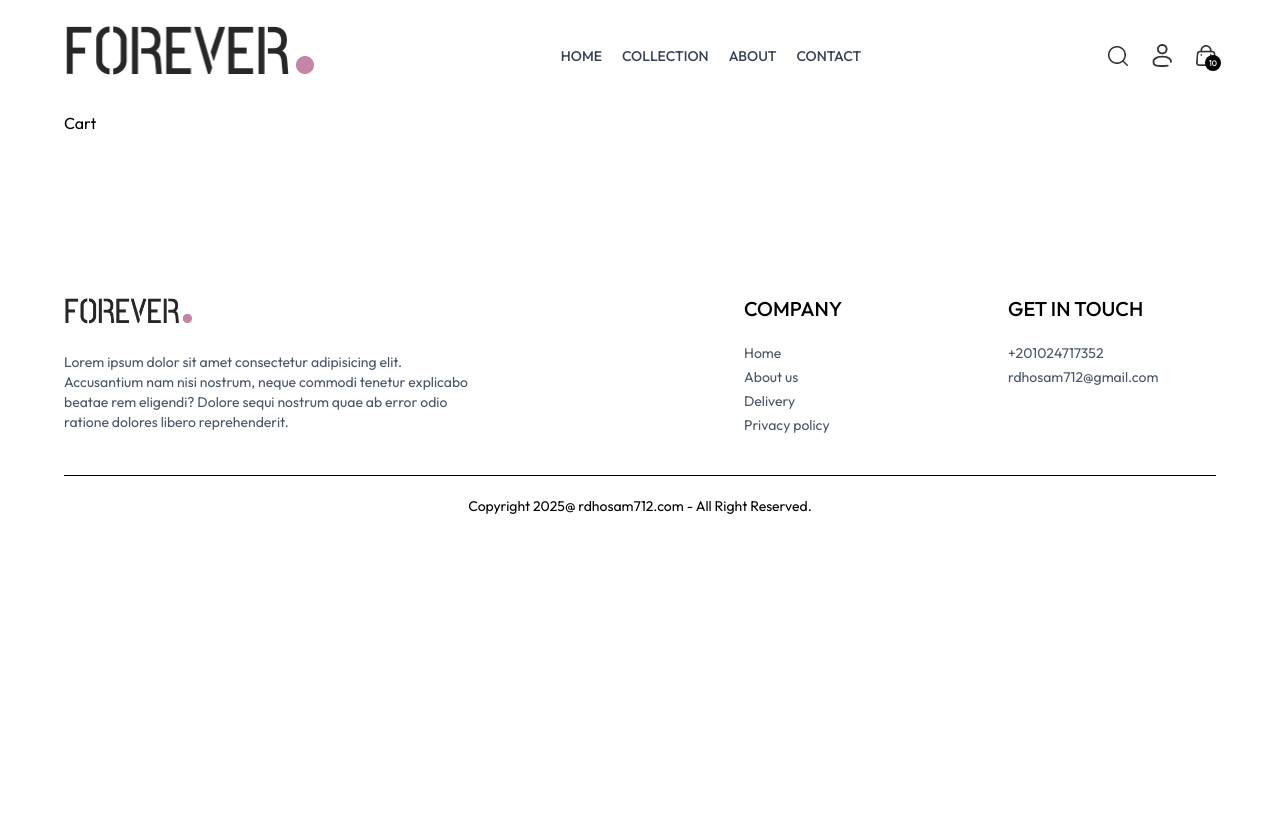
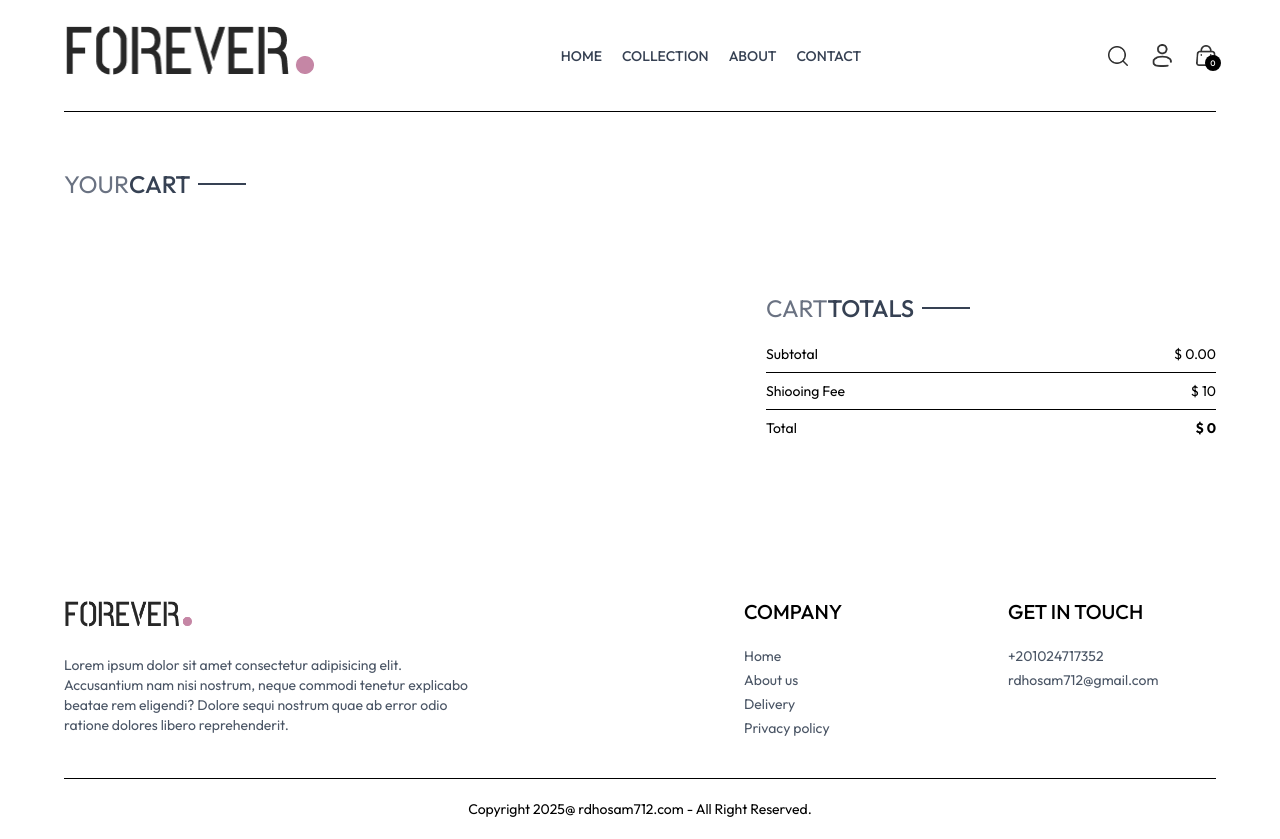
Before and after one commit to Hosamdiv/Educational-platform, a React (Vite) app: page /cart in a window 1280 px wide. Before the commit the page ends 800 px from the top, so only its background shows below. Built offline with nearby package versions, Linux system fonts and the light colour scheme.

Commit message:
updata Shipping

```diff
--- /dev/null
+++ b/src/components/CartTotal.tsx
@@ -0,0 +1,35 @@
+import { useContext } from "react"
+import { ShopContext } from "../context/ShopContext"
+import Title from "./Title"
+
+const CartTotal = () => {
+
+    const { currency, delivery_fee, getCartAmount } = useContext(ShopContext)
+
+    return (
+        <div className="w-full">
+            <div className="text-2xl ">
+                <Title text1="CART" text2="TOTALS" />
+            </div>
+            <div className="flex flex-col gap-2 mt-2 text-sm">
+                <div className="flex justify-between">
+                    <p>Subtotal</p>
+                    <p>{currency} {getCartAmount()}.00</p>
+                </div>
+                <hr />
+                <div className="flex justify-between">
+                    <p>Shiooing Fee</p>
+                    <p>{currency} {delivery_fee}</p>
+                </div>
+                <hr />
+                <div className="flex justify-between ">
+                    <p>Total</p>
+                    <b>{currency} {getCartAmount() === 0 ? 0 : getCartAmount() + delivery_fee}</b>
+                </div>
+            </div>
+
+        </div>
+    )
+}
+
+export default CartTotal
--- a/src/components/Navbar.tsx
+++ b/src/components/Navbar.tsx
@@ -6,7 +6,7 @@ import { ShopContext } from "../context/ShopContext";
 
 const Navbar = () => {
     const [visibole, setVisibole] = useState<boolean>(false);
-    const { setShowSearch } = useContext(ShopContext);
+    const { setShowSearch, getCartCount } = useContext(ShopContext);
 
     return (
         <nav className="flex items-center justify-between py-5 font-medium">
@@ -51,7 +51,7 @@ const Navbar = () => {
                     <p className="absolute right-[-5px] bottom-[-5px] w-4 text-center
                      leading-4 bg-black text-white
                      aspect-square rounded-full text-[8px]">
-                        10
+                        {getCartCount()}
                     </p>
                 </Link>
                 <img src={assets.menu_icon}
--- a/src/context/ShopContext.tsx
+++ b/src/context/ShopContext.tsx
@@ -12,6 +12,11 @@ export interface ShopContextType {
   showSearch: boolean;
   setShowSearch: React.Dispatch<React.SetStateAction<boolean>>;
   addToCart: (itemId: string, size: string) => void;
+  getCartCount: () => number;
+  cartItems: CartItem;
+  updateQuantity: (itemId: string, size: string, quantity: number) => void;
+  getCartAmount: () => number;
+
 }
 
 interface ShopContextProviderProps {
@@ -34,6 +39,11 @@ export const ShopContext = createContext<ShopContextType>({
   showSearch: true,
   setShowSearch: () => { },
   addToCart: () => { },
+  getCartCount: () => 0,
+  cartItems: {},
+  updateQuantity: () => { },
+  getCartAmount: () => 0,
+
 });
 
 const ShopContextProvider = ({ children }: ShopContextProviderProps) => {
@@ -41,14 +51,14 @@ const ShopContextProvider = ({ children }: ShopContextProviderProps) => {
   const delivery_fee = 10;
   const [search, setSearch] = useState<string>("");
   const [showSearch, setShowSearch] = useState<boolean>(false);
-  const [cartItem, setCartItem] = useState<CartItem>({});
+  const [cartItems, setCartItems] = useState<CartItem>({});
 
   const addToCart = (itemId: string, size: string) => {
     if (!size) {
       toast.error("Select Product Size");
       return;
     }
-    const cartData = structuredClone(cartItem);
+    const cartData = structuredClone(cartItems);
 
     if (!cartData[itemId]) {
       cartData[itemId] = {};
@@ -60,12 +70,51 @@ const ShopContextProvider = ({ children }: ShopContextProviderProps) => {
       cartData[itemId][size] += 1;
     }
 
-    setCartItem(cartData);
+    setCartItems(cartData);
   };
-  // useEffect(() => {
-  //   console.log(cartItem);
 
-  // }, [cartItem])
+  const getCartCount = () => {
+    let totalCount = 0;
+    for (const items in cartItems) {
+      for (const item in cartItems[items]) {
+        try {
+          if (cartItems[items][item] > 0) {
+            totalCount += cartItems[items][item];
+          }
+        } catch (error) {
+          console.log(error);
+
+        }
+      }
+    }
+    return totalCount;
+  }
+
+  const updateQuantity = (itemId: string | number, size: string | number, quantity: number) => {
+    const cartData = structuredClone(cartItems);
+    cartData[itemId][size] = quantity;
+    setCartItems(cartData)
+  }
+
+
+  const getCartAmount = (): number => {
+    let totalAmount = 0;
+
+    for (const productId in cartItems) {
+      const itemInfo = products.find((product) => product._id === productId);
+
+      if (!itemInfo) continue;
+
+      for (const size in cartItems[productId]) {
+        const quantity = cartItems[productId][size];
+        if (quantity > 0) {
+          totalAmount += itemInfo.price * quantity;
+        }
+      }
+    }
+
+    return totalAmount;
+  };
 
   const value: ShopContextType = {
     products,
@@ -76,6 +125,10 @@ const ShopContextProvider = ({ children }: ShopContextProviderProps) => {
     showSearch,
     setShowSearch,
     addToCart,
+    getCartCount,
+    cartItems,
+    updateQuantity,
+    getCartAmount
   };
 
   return (
--- a/src/pages/Cart.tsx
+++ b/src/pages/Cart.tsx
@@ -1,7 +1,74 @@
+import { useContext, useEffect, useState } from "react"
+import { ShopContext } from "../context/ShopContext"
+import Title from "../components/Title";
+import { assets } from "../assets/assets";
+import CartTotal from "../components/CartTotal";
+interface CartDataItem {
+  _id: string;
+  size: string;
+  quantity: number;
+}
 
 const CartPage = () => {
+  const { products, currency, cartItems, updateQuantity } = useContext(ShopContext)
+
+  const [cartDate, setCartData] = useState<CartDataItem[]>([]);
+
+  useEffect(() => {
+    const tempData: CartDataItem[] = [];
+    for (const items in cartItems) {
+      for (const item in cartItems[items]) {
+        if (cartItems[items][item] > 0) {
+          tempData.push({
+            _id: items,
+            size: item,
+            quantity: cartItems[items][item]
+          })
+        }
+      }
+    }
+    setCartData(tempData);
+
+  }, [cartItems]);
+
   return (
-    <div>Cart</div>
+    <div className="border-t pt-14 ">
+      <div className="text-2xl mb-3">
+        <Title text1="YOUR" text2="CART" />
+      </div>
+      <div className="">
+        {
+          cartDate.map((item, idx) => {
+
+            const productData = products.find((product) => product._id === item._id);
+
+            return (
+              <div key={idx} className="py-4 border-t border-gray-400 text-gray-700 grid grid-cols-[4fr_0.5fr_0.5fr] sm:grid-cols-[4fr_2fr_0.5fr] items-center gap-4">
+                <div className="flex items-start gap-6">
+                  <img className="w-16 sm:w-20" src={productData?.image[0]} alt="" />
+                  <div>
+                    <p className="text-sm sm:text-lg font-medium">{productData?.name}</p>
+                    <div className="flex items-center gap-5 mt-2">
+                      <p>{currency}{productData?.price}</p>
+                      <p className="px-2 sm:px-3 sm:py-1 rounded bg-slate-300">{item.size}</p>
+                    </div>
+                  </div>
+                </div>
+                <input
+                  onChange={(e) => e.target.value === "" || e.target.value === "0" ? null : updateQuantity(item._id, item.size, Number(e.target.value))}
+                  className="border max-w-10 sm:max-w-20 px-1 sm:px-2 py-1" type="number" min={1} defaultValue={item.quantity} />
+                <img onClick={() => updateQuantity(item._id, item.size, 0)} className="w-4 mr-4 sm:w-5 cursor-pointer" src={assets.bin_icon} alt="bin_icon" />
+              </div>
+            )
+          })
+        }
+      </div>
+         <div className="flex justify-end my-20">
+                <div className="w-full sm:w-[450px]">
+                    <CartTotal />
+                </div>
+            </div>
+    </div>
   )
 }
 
```
